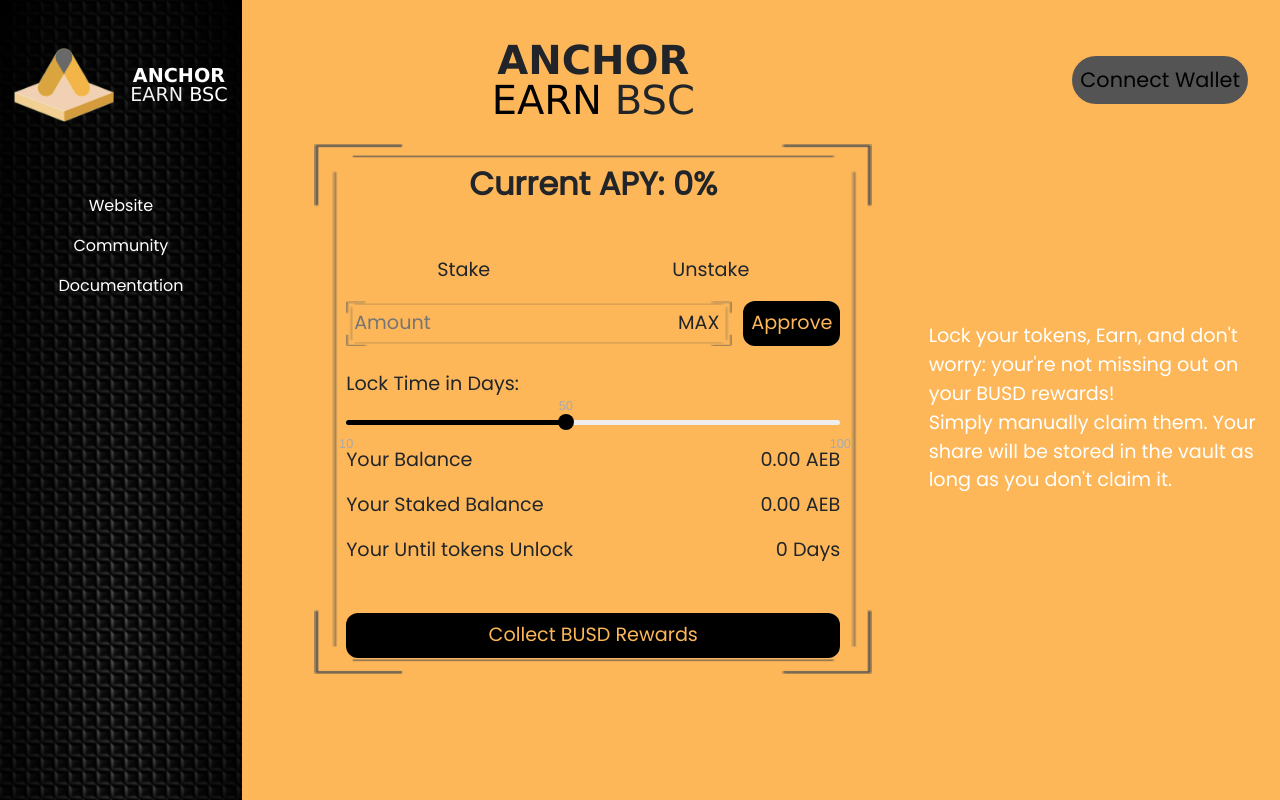
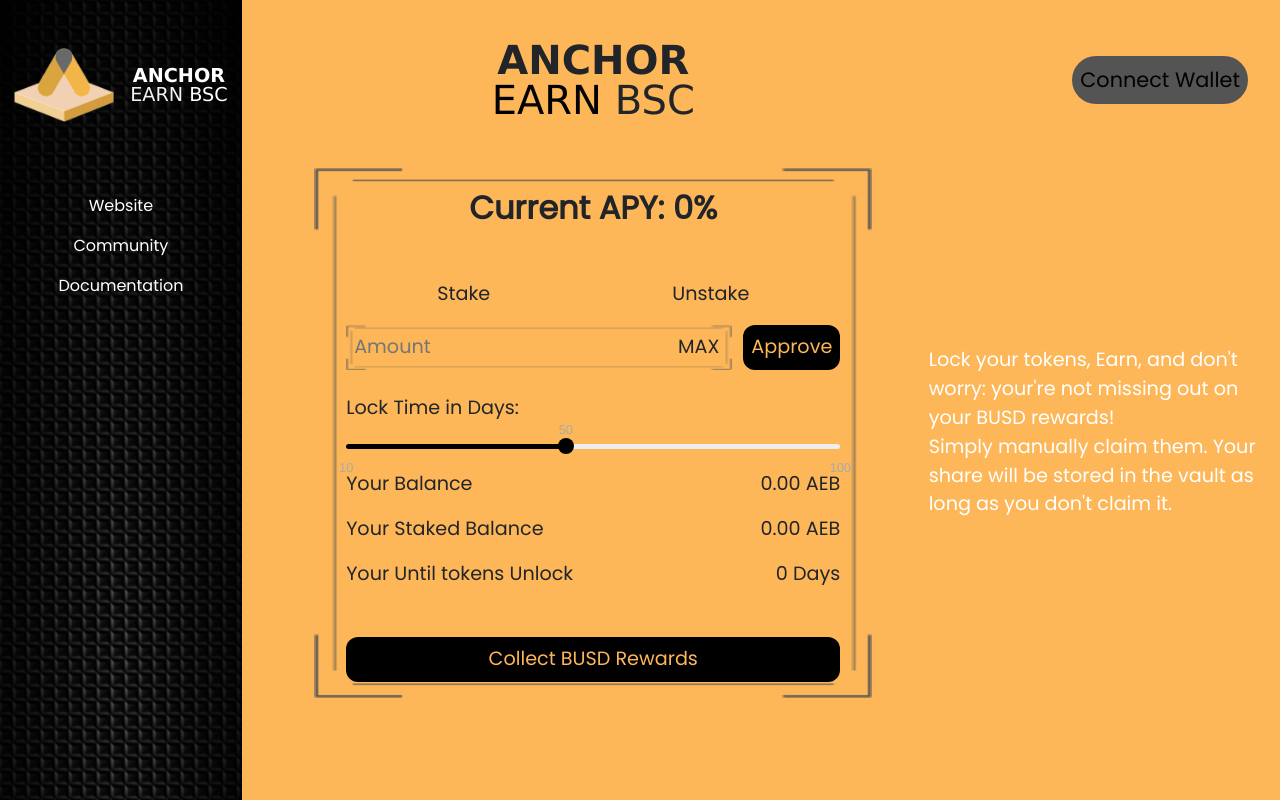
Before and after one commit to CryptoSnowPrince/Staking-Vault-and-Dashboard, a React (Create React App) app in the folder Dashboard/AnchorEarnBSC-StakingVault/: page / in a window 1280 px wide. Built offline with nearby package versions, Linux system fonts and the light colour scheme.

Commit message:
modify and update CSS

```diff
--- a/Dashboard/AnchorEarnBSC-StakingVault/src/Home.js
+++ b/Dashboard/AnchorEarnBSC-StakingVault/src/Home.js
@@ -54,7 +54,7 @@
 							<button className='header-connect-wallet-btn' onClick={connectWallet}>Connect Wallet</button>
 						</div>
 					</div>
-					<div className="d-flex align-items-center rsp-375">
+					<div className="d-flex align-items-center rsp-375 mt-4">
 						<div className="content-left-block align-items-center d-flex flex-column">
 							<div className="content d-flex flex-column">
 								<div className="text-center content-title">Current APY: 0%</div>
```
